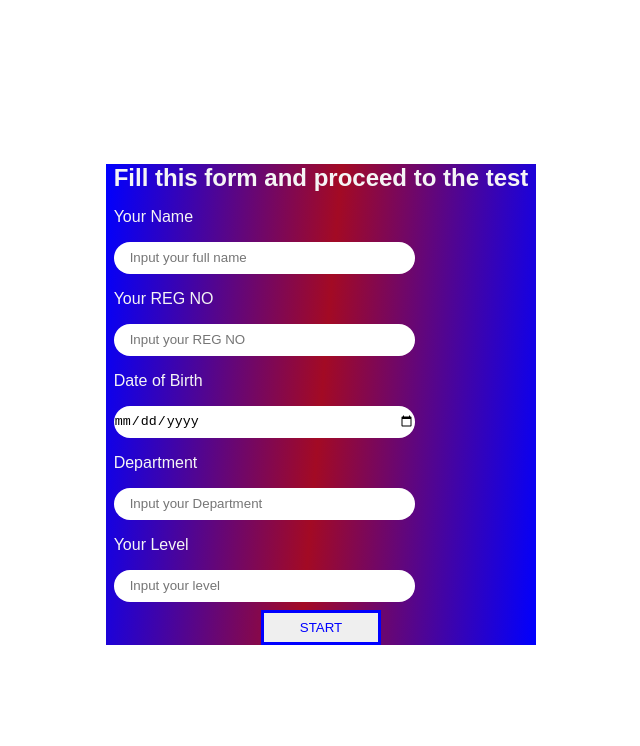
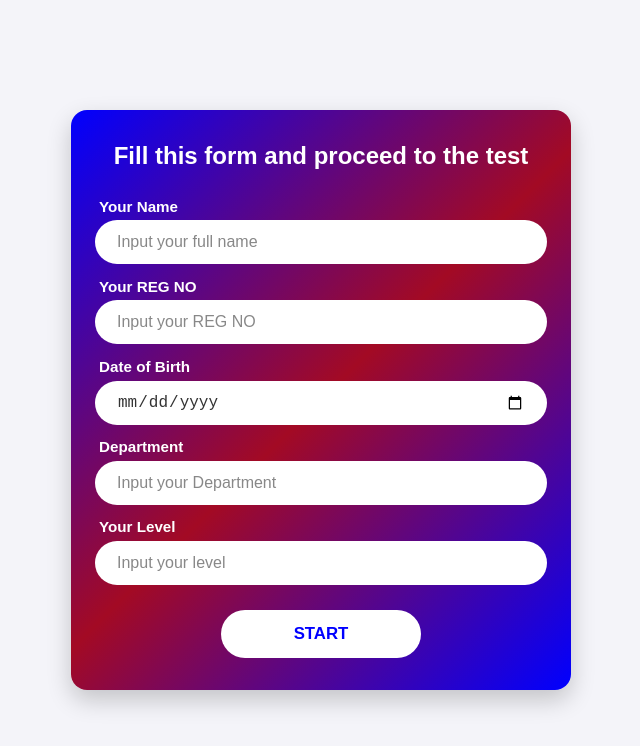
Before and after one commit to chukwu-Emmanuel-Eke/quiz, a plain HTML site: page index.html in a window 1280 px wide. Shown: the whole page, without its empty margins (319-959 px from the left). Drawn offline with Linux system fonts and the light colour scheme.

Commit message:
Update index.html for registration form layout

```diff
--- a/index.html
+++ b/index.html
@@ -3,62 +3,134 @@
 <head>
     <meta charset="UTF-8">
     <meta name="viewport" content="width=device-width, initial-scale=1.0">
-    <title>Document</title>
+    <title>Registration Form</title>
     <style>
-        *{
+        * {
             padding: 0;
             margin: 0;
-            box-sizing:border-box
+            box-sizing: border-box;
         }
-        body{
-            width: 100vw;
-            height: 100vh;
+
+        body {
+            min-height: 100dvh; /* Dynamic viewport height to prevent mobile browser bar overflow */
+            width: 100%;
             font-family: Arial, Helvetica, sans-serif;
             display: flex;
             align-items: center;
             justify-content: center;
+            background-color: #f4f4f9;
+            padding: 1rem; /* Edge spacing for mobile */
+        }
 
+        .container {
+            width: 100%;
+            max-width: 500px; /* Constrains size on desktop, full-width on mobile */
+            display: flex;
+            justify-content: center;
         }
-        form{
-            background:linear-gradient(95deg, blue,rgb(163, 10, 36),blue);
+
+        form {
+            background: linear-gradient(135deg, #0000FF, #A30A24, #0000FF);
             width: 100%;
-            height: 80%;
-
-
-        }
-        .details{
+            padding: 2rem 1.5rem;
+            border-radius: 16px;
+            box-shadow: 0 10px 25px rgba(0, 0, 0, 0.2);
             display: flex;
             flex-direction: column;
-            gap: rem;
-            height: auto;
+            gap: 1.25rem;
+        }
+
+        h2 {
+            color: #ffffff;
+            text-align: center;
+            font-size: clamp(1.2rem, 4vw, 1.5rem);
+            margin-bottom: 0.5rem;
+        }
+
+        .details {
+            display: flex;
+            flex-direction: column;
+            gap: 0.85rem;
             width: 100%;
+        }
 
+        .input-group {
+            display: flex;
+            flex-direction: column;
+            gap: 0.35rem;
         }
-        input{
-            width: 70%;
-            border-radius:20px;
-            min-height: 2rem;
+
+        label {
+            color: #ffffff;
+            font-size: 0.95rem;
+            font-weight: bold;
+            margin-left: 0.25rem;
+        }
+
+        input {
+            width: 100%;
+            min-height: 2.75rem; /* Larger touch target for mobile */
+            border-radius: 25px;
+            border: 2px solid transparent;
+            padding: 0 1.25rem;
+            font-size: 1rem;
+            outline: none;
+            transition: border-color 0.2s, box-shadow 0.2s;
+        }
+
+        input:focus {
+            border-color: #ffffff;
+            box-shadow: 0 0 8px rgba(255, 255, 255, 0.6);
+        }
+
+        input::placeholder {
+            color: #888888;
+        }
+
+        /* Styling native mobile date picker input */
+        input[type="date"] {
+            color: #333333;
+            background-color: #ffffff;
+        }
+
+        .last {
+            display: flex;
+            justify-content: center;
+            margin-top: 0.75rem;
+        }
+
+        button {
+            width: 100%;
+            max-width: 200px;
+            height: 48px;
             border: none;
-            margin: 0.5rem ;
+            border-radius: 25px;
+            background-color: #ffffff;
+            color: #0000FF;
+            font-weight: bold;
+            font-size: 1.05rem;
             cursor: pointer;
+            transition: transform 0.1s, background-color 0.2s;
         }
-        label,h2{
-            margin: 0.5rem;
-            color: whitesmoke;
+
+        button:hover {
+            background-color: #f0f0f0;
         }
-        button{
-            width: 120px;
-            height: 35px;
-            border:  solid blue;
-            color: blue;
+
+        button:active {
+            transform: scale(0.98);
         }
-        .last{
-            display: flex;
-            align-items: center;
-            justify-content: center;
-        }
-        input::placeholder{
-            padding: 1rem;
+
+        /* Phone layout optimizations */
+        @media (max-width: 480px) {
+            body {
+                padding: 0.5rem; /* Maximize screen coverage on small devices */
+            }
+
+            form {
+                padding: 1.5rem 1rem;
+                border-radius: 12px;
+            }
         }
     </style>
 </head>
@@ -66,23 +138,40 @@
     <div class="container">
         <form action="">
             <h2>Fill this form and proceed to the test</h2>
+
             <div class="details">
-                <label>Your Name</label>
-                <input type="text" placeholder="Input your full name" required>
-                <label>Your REG NO</label>
-                <input type="text" placeholder="Input your REG NO" required>
-                <label>Date of Birth</label>
-                <input type="date" placeholder="D.O.B" required>
-                <label>Department</label>
-                <input type="text" placeholder="Input your Department" required>
-                <label>Your Level</label>
-                <input type="text" placeholder="Input your level" required>
+                <div class="input-group">
+                    <label for="fullname">Your Name</label>
+                    <input type="text" id="fullname" placeholder="Input your full name" required>
+                </div>
+
+                <div class="input-group">
+                    <label for="regno">Your REG NO</label>
+                    <input type="text" id="regno" placeholder="Input your REG NO" required>
+                </div>
+
+                <div class="input-group">
+                    <label for="dob">Date of Birth</label>
+                    <input type="date" id="dob" required>
+                </div>
+
+                <div class="input-group">
+                    <label for="dept">Department</label>
+                    <input type="text" id="dept" placeholder="Input your Department" required>
+                </div>
+
+                <div class="input-group">
+                    <label for="level">Your Level</label>
+                    <input type="text" id="level" placeholder="Input your level" required>
+                </div>
+
                 <div class="last">
-                   <button id="btn">START</button>
+                    <button type="submit" id="btn">START</button>
                 </div>
             </div>
         </form>
     </div>
+
     <script>
     let btn = document.querySelector('#btn');
 
```
